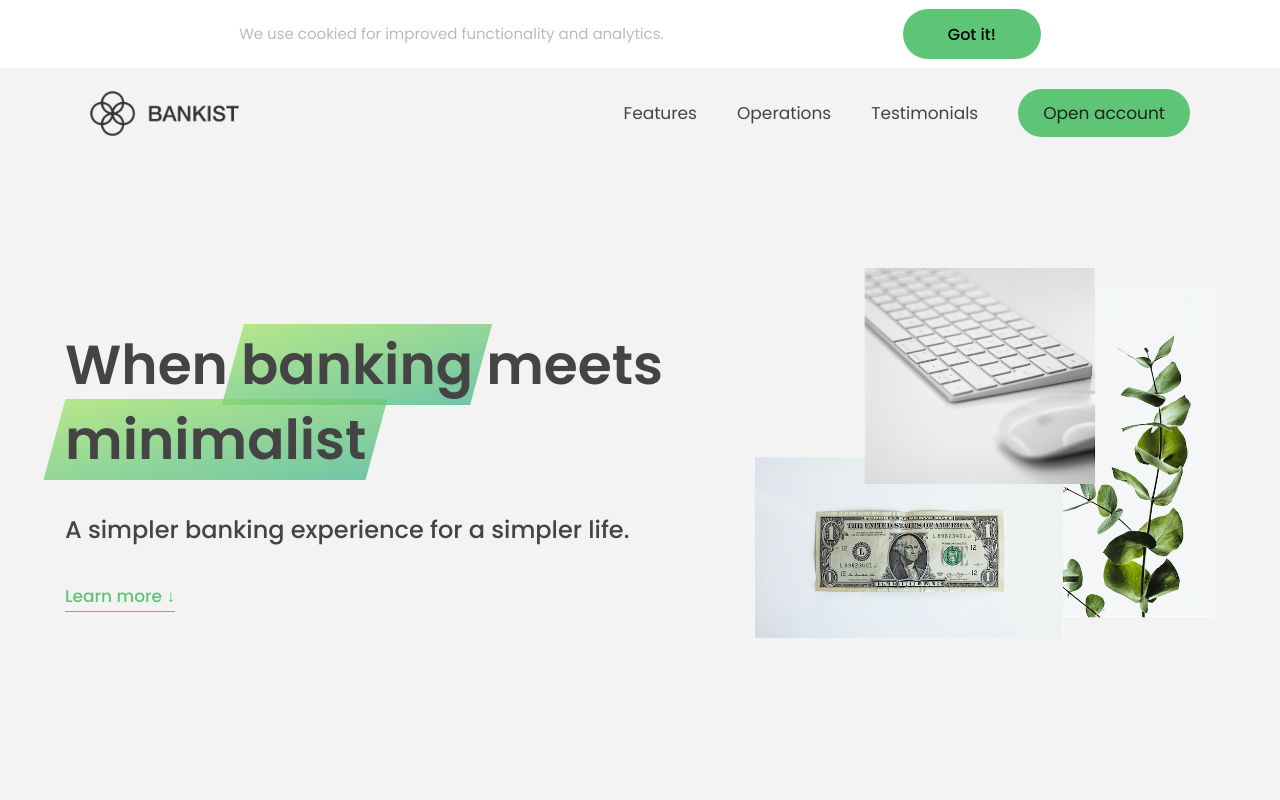
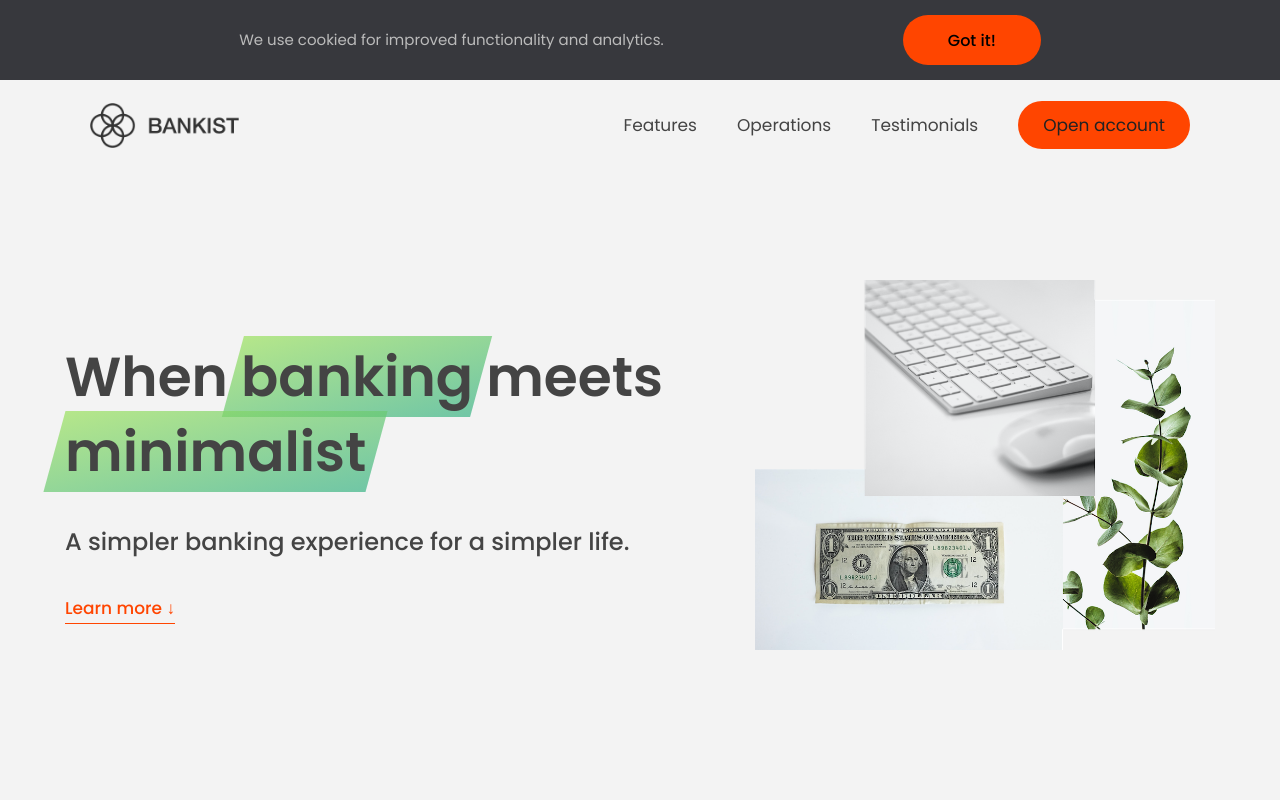
Before and after one commit to Sondos-Amr/javascript-challenges, a plain HTML site: page 13-Advanced-DOM-Bankist/starter/index.html in a window 1280 px wide. Shown: the top 800 px of the page. Drawn offline with Linux system fonts and the light colour scheme.

Commit message:
Add inline style changes, computed style logging, height adjustment, and custom CSS variable update

```diff
--- a/13-Advanced-DOM-Bankist/starter/script.js
+++ b/13-Advanced-DOM-Bankist/starter/script.js
@@ -58,3 +58,15 @@ const btnCloseCookie = document.querySelector('.btn--close-cookie');
 btnCloseCookie.addEventListener('click', function () {
   message.remove();
 });
+
+/// Style
+
+message.style.backgroundColor = '#37383d';
+
+console.log(message.style.color);
+console.log(getComputedStyle(message));
+
+message.style.height =
+  Number.parseFloat(getComputedStyle(message).height) + 30 + 'px';
+
+document.documentElement.style.setProperty('--color-primary', 'orangered');
--- a/13-Advanced-DOM-Bankist/starter/style.css
+++ b/13-Advanced-DOM-Bankist/starter/style.css
@@ -672,6 +672,6 @@ h4 {
   font-size: 1.5rem;
   font-weight: 400;
 }
-.cookie-message button {
+/* .cookie-message button {
   margin: 9px 0;
-}
+} */
```
